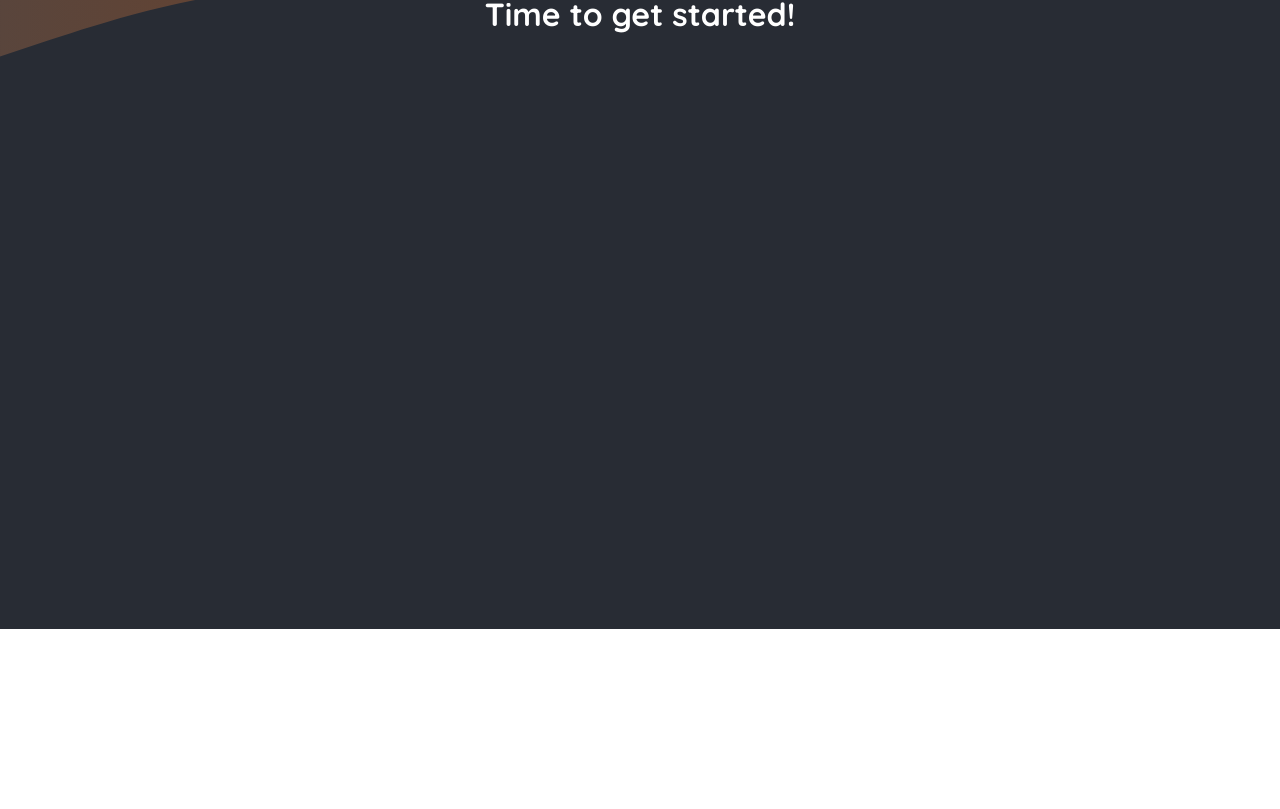
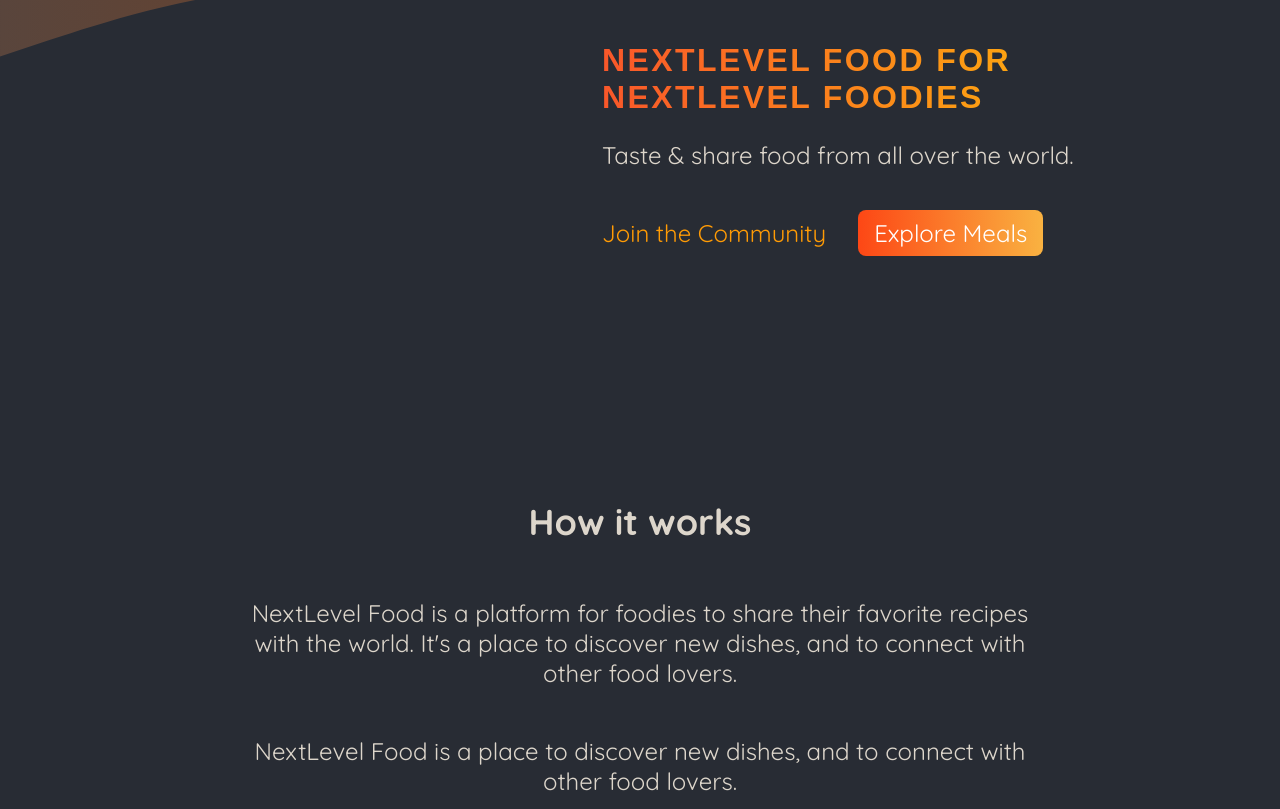
Before and after one commit to YunWonYong/nextjs, a Next.js app in the folder 2_second/: page / in a window 1280 px wide. Shown: the part 171-980 px from the top of the page. Before the commit the page ends 800 px from the top, so only its background shows below. Built offline with nearby package versions, Linux system fonts and the light colour scheme.

Commit message:
[second] main 페이지 내용 채우기.

```diff
--- a/2_second/app/page.js
+++ b/2_second/app/page.js
@@ -1,9 +1,59 @@
+import Link from "next/link";
+
+import classes from "./page.module.css";
+
 export default function Home() {
     return (
-        <main>
-            <h1 style={{ color: 'white', textAlign: 'center' }}>
-                Time to get started!
-            </h1>
-        </main>
+        <>
+            <header className={ classes.header }>
+                <div className={ classes.slideshow }>
+
+                </div>
+                <div>
+                    <div className={ classes.hero }>
+                        <h1>
+                            NextLevel Food for NextLevel Foodies
+                        </h1>
+                        <p>
+                            Taste & share food from all over the world.
+                        </p>
+                    </div>
+                    <div className={ classes.cta }>
+                        <Link href="/community">
+                            Join the Community
+                        </Link>
+                        <Link href="/meals">
+                            Explore Meals
+                        </Link>
+                    </div>
+                </div>
+            </header>
+            <main>
+                <section className={classes.section}>
+                    <h2>How it works</h2>
+                    <p>
+                        NextLevel Food is a platform for foodies to share their favorite
+                        recipes with the world. It&apos;s a place to discover new dishes, and to
+                        connect with other food lovers.
+                    </p>
+                    <p>
+                        NextLevel Food is a place to discover new dishes, and to connect
+                        with other food lovers.
+                    </p>
+                </section>
+                <section className={classes.section}>
+                    <h2>Why NextLevel Food?</h2>
+                    <p>
+                        NextLevel Food is a platform for foodies to share their favorite
+                        recipes with the world. It&apos;s a place to discover new dishes, and to
+                        connect with other food lovers.
+                    </p>
+                    <p>
+                        NextLevel Food is a place to discover new dishes, and to connect
+                        with other food lovers.
+                    </p>
+                </section>
+            </main>
+        </>
     );
 }
--- /dev/null
+++ b/2_second/app/page.module.css
@@ -0,0 +1,70 @@
+.header {
+    display: flex;
+    gap: 3rem;
+    margin: 3rem auto;
+    width: 90%;
+    max-width: 75rem;
+}
+
+.slideshow {
+    width: 40rem;
+    height: 25rem;
+}
+
+.hero {
+    color: #ddd6cb;
+    font-size: 1.5rem;
+}
+
+.hero h1 {
+    font-size: 2rem;
+    font-weight: blod;
+    font-family: "Montserrayt", sans-serif;
+    letter-spacing: 0.15rem;
+    text-transform: uppercase;
+    background: linear-gradient(90deg, #f9572a, #ffc905);
+    background-clip: text;
+    -webkit-background-clip: text;
+    -webkit-text-fill-color: transparent;
+}
+
+.cta {
+    font-size: 1.5rem;
+    display: flex;
+    gap: 1rem;
+}
+
+.cta a {
+    display: inline-block;
+    margin-top: 1rem;
+    padding: 0.5rem 1rem;
+    border-radius: 0.5rem;
+    background: linear-gradient(90deg, #fd4715, #f9b241);
+    color: #fff;
+    font-weight: blod;
+    text-decoration: none;
+}
+
+.cta a:first-child {
+    background: transparent;
+    font-weight: normal;
+    color: #ff9b05;
+    padding-left: 0;
+}
+
+.cta a:first-child:hover,
+.cta a:first-child:active {
+    background: transparent;
+    color: #f9b241;
+}
+
+.section {
+    display: flex;
+    flex-direction: column;
+    color: #ddd6cb;
+    font-size: 1.5rem;
+    max-width: 50rem;
+    width: 90%;
+    margin: 2rem auto;
+    text-align: center;
+}
```
